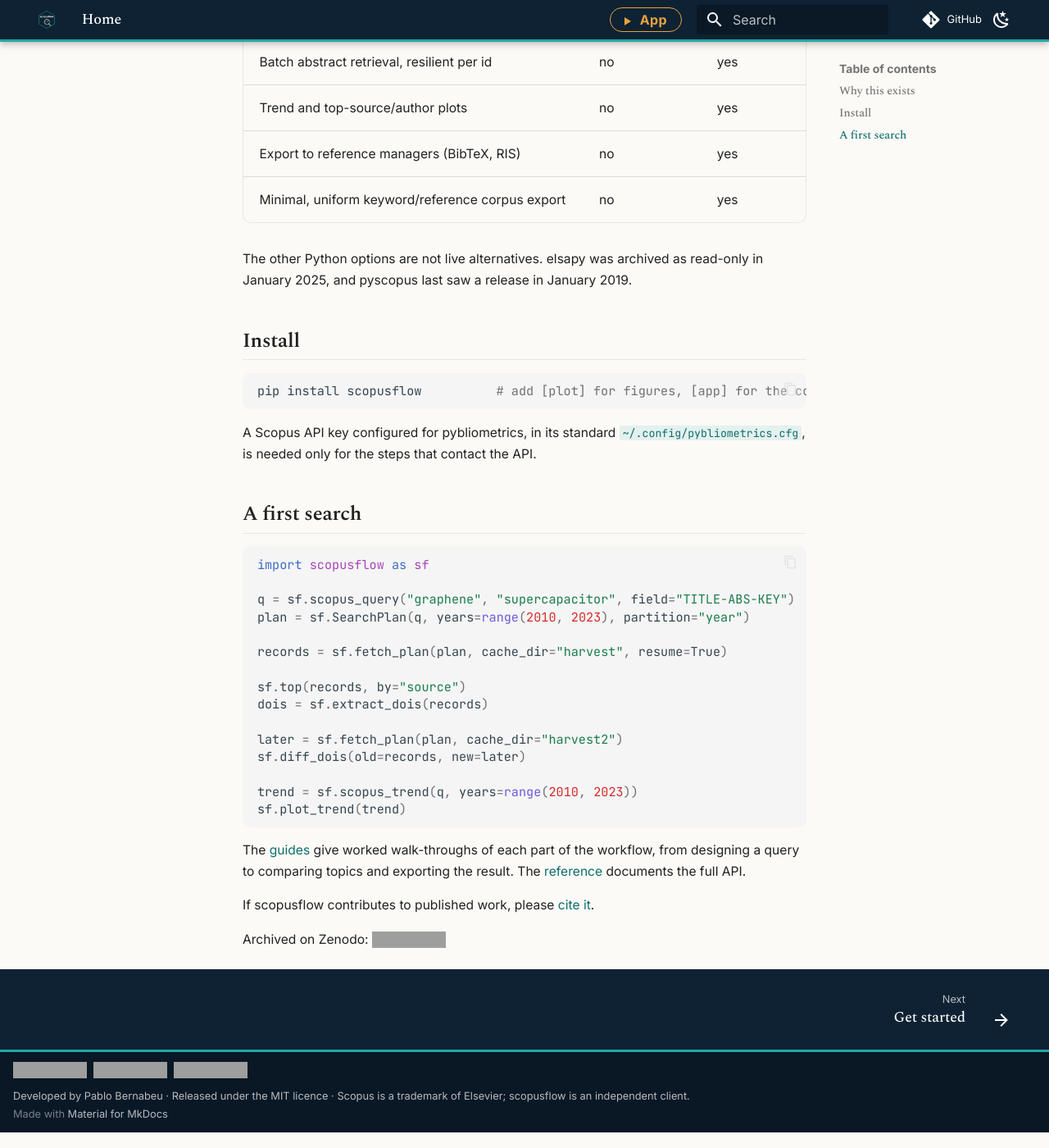
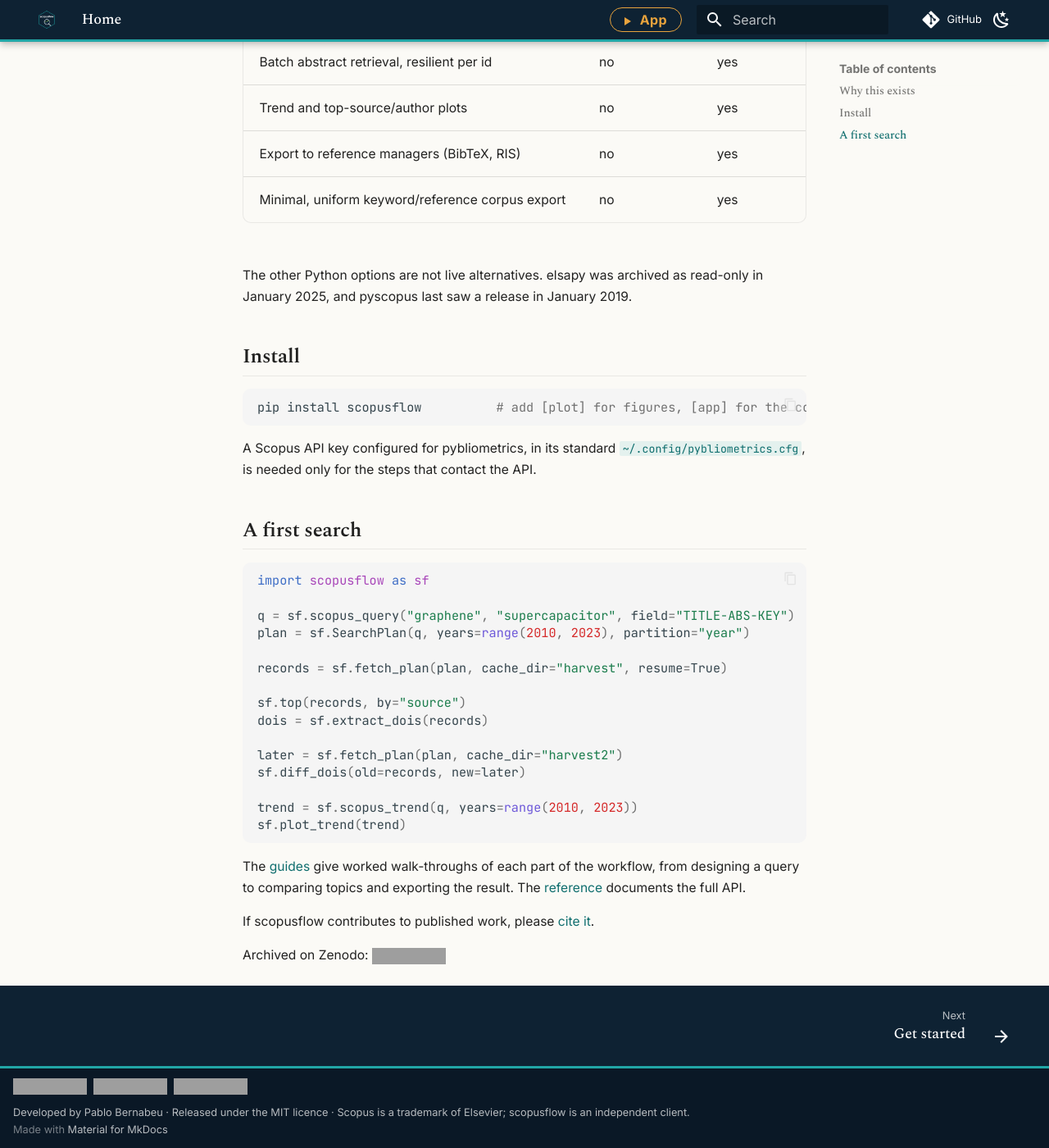
Before and after one commit to pablobernabeu/scopusflow-py, an MkDocs documentation site: the page built from docs/index.md, in a window 1280 px wide and 1400 px high, scrolled down 1322 px. Shown: the whole window at 82% size. Built offline with MkDocs 1.6.1 and Material for MkDocs 9.7.7, drawn with Linux system fonts in a browser that asks for light colours; comment, search, counter and statistics services are not loaded; grey boxes are pictures that could not be loaded.

Commit message:
docs: stacked footer rows, responsive tables, figure spacing and joined reference cards
The two footer sentences now read as full-width, left-aligned rows (pkgdown's
own floats put them side by side). Wide tables scroll inside their own box on
narrow viewports: pkgdown tables become shrink-to-fit blocks with horizontal
scrolling, and the mkdocs table override returns to overflow-x auto so
Material's built-in scroll behaviour works again. Tables and figures gain a
little more room below. On reference indexes, a group pkgdown splits into a
heading section and a headless function section now joins into one card, with
the stray empty definition list hidden.

Co-Authored-By: Claude Opus 4.8 <noreply@anthropic.com>

```diff
--- a/docs/stylesheets/brand.css
+++ b/docs/stylesheets/brand.css
@@ -242,10 +242,13 @@
 /* ---- Tables ------------------------------------------------------------- */
 .md-typeset table:not([class]) {
   border-radius: 10px;
-  overflow: hidden;
+  /* A wide table scrolls inside its own box on a narrow viewport (Material's
+     own scroll behaviour, which a plain overflow: hidden would disable). */
+  overflow-x: auto;
   border: 1px solid var(--md-default-fg-color--lightest);
   /* Body-sized rather than Material's smaller table default. */
   font-size: .78rem;
+  margin-bottom: 1.25em;
 }
 .md-typeset table:not([class]) th {
   background: var(--brand-ink);
@@ -254,6 +257,10 @@
 }
 .md-typeset table:not([class]) td code,
 .md-typeset table:not([class]) th code { white-space: nowrap; }
+
+/* Breathing room beneath figures (a plot renders as a lone image in its
+   paragraph). */
+.md-typeset p > img:only-child { margin-bottom: 1em; }
 
 /* ---- Admonitions: warm accent on notes/tips ----------------------------- */
 .md-typeset .admonition,
```
